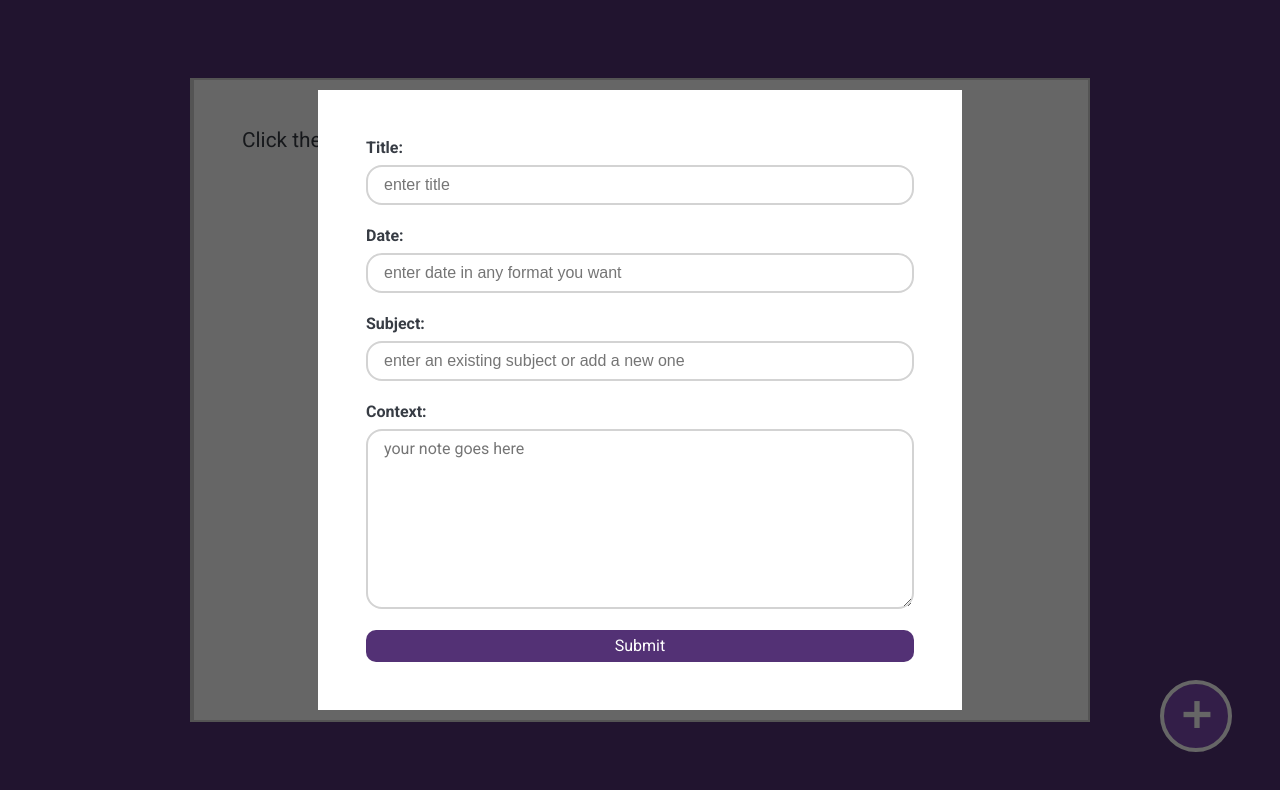
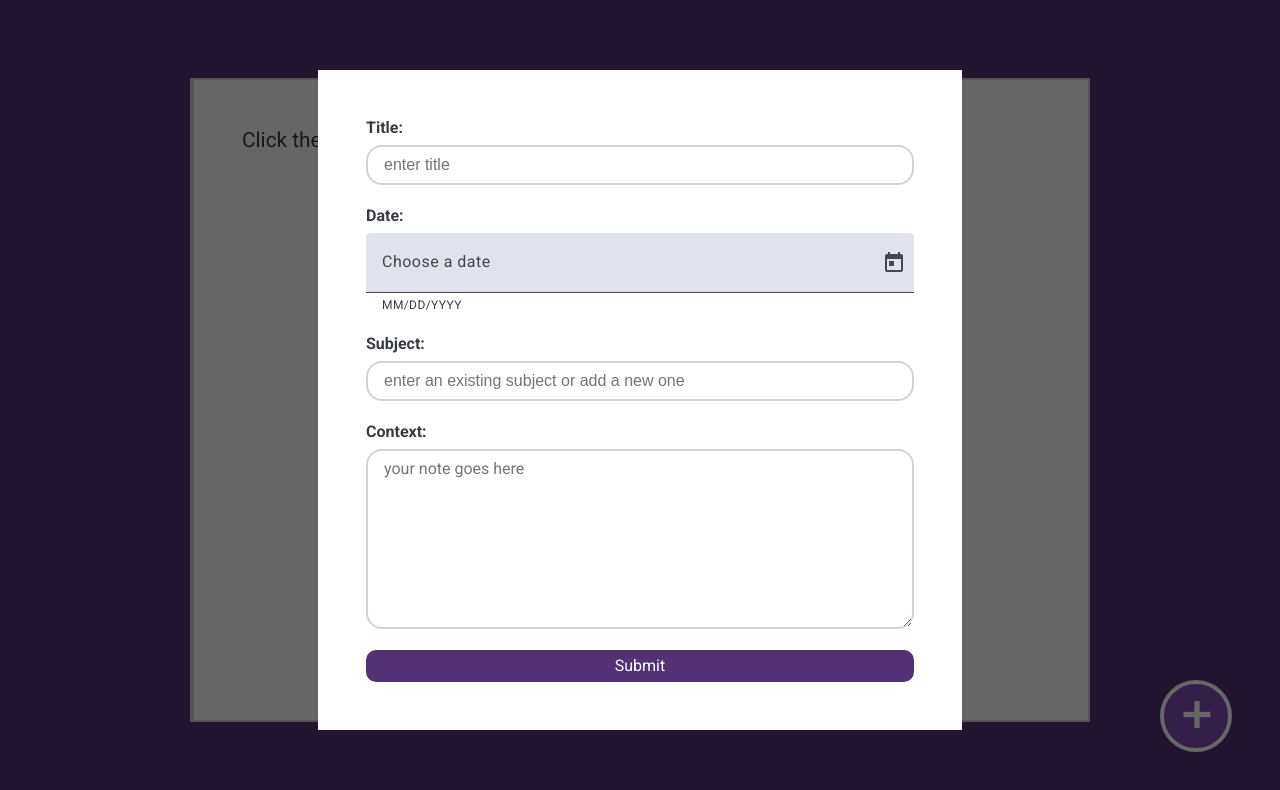
Before and after one commit to TheaAleksovDev/angularNotesProject, an Angular app: page / in a window 1280 px wide. Both pictures are taken after a click on the element "add". Shown: the top 790 px of the page. Built offline with nearby package versions, Linux system fonts and the light colour scheme.

Commit message:
Added datepicker

```diff
--- a/src/app/components/add-note-popup/add-note-popup.component.html
+++ b/src/app/components/add-note-popup/add-note-popup.component.html
@@ -15,14 +15,20 @@
       </div>
       <div>
         <label for="date">Date:</label>
-        <input
-          type="text"
-          id="date"
-          name="date"
-          [(ngModel)]="formData.date"
-          placeholder="enter date in any format you want"
-          required
-        />
+        <mat-form-field>
+          <mat-label>Choose a date</mat-label>
+          <input
+            matInput
+            [matDatepicker]="picker"
+            (dateInput)="onDateChange($event)"
+          />
+          <mat-hint>MM/DD/YYYY</mat-hint>
+          <mat-datepicker-toggle
+            matIconSuffix
+            [for]="picker"
+          ></mat-datepicker-toggle>
+          <mat-datepicker #picker></mat-datepicker>
+        </mat-form-field>
       </div>
       <div>
         <label for="subject">Subject:</label>
@@ -38,7 +44,7 @@
       <div>
         <label for="context">Context:</label>
         <textarea
-        placeholder="your note goes here"
+          placeholder="your note goes here"
           id="context"
           name="context"
           [(ngModel)]="formData.context"
--- a/src/app/components/add-note-popup/add-note-popup.component.ts
+++ b/src/app/components/add-note-popup/add-note-popup.component.ts
@@ -7,17 +7,29 @@ import { Output } from '@angular/core';
 
 import { NotesService } from '../notes/notes.service';
 import { CommonModule } from '@angular/common';
+import { ChangeDetectionStrategy } from '@angular/core';
+import { MatDatepickerModule } from '@angular/material/datepicker';
+import { MatInputModule } from '@angular/material/input';
+import { MatFormFieldModule } from '@angular/material/form-field';
+import { provideNativeDateAdapter } from '@angular/material/core';
 
 @Component({
   selector: 'app-add-note-popup',
   standalone: true,
-  imports: [FormsModule, CommonModule],
+  imports: [
+    FormsModule,
+    CommonModule,
+    MatFormFieldModule,
+    MatInputModule,
+    MatDatepickerModule,
+  ],
+  providers: [provideNativeDateAdapter()],
+  changeDetection: ChangeDetectionStrategy.OnPush,
   templateUrl: './add-note-popup.component.html',
   styleUrl: './add-note-popup.component.css',
 })
 export class AddNotePopupComponent {
   success: boolean = true;
-
   formData: Form = {
     title: '',
     date: '',
@@ -28,26 +40,26 @@ export class AddNotePopupComponent {
   private notesService = inject(NotesService);
 
   @Output() closed = new EventEmitter<void>();
-  @Output() addedNote = new EventEmitter<string>()
+  @Output() addedNote = new EventEmitter<string>();
 
   onClick() {
     this.closed.emit();
   }
 
-  onAddedNote(){
-    this.addedNote.emit(this.formData.subject)
+  onAddedNote() {
+    this.addedNote.emit(this.formData.subject);
   }
 
-  private convertToDate(dateString: string): Date {
-    const [day, month, year] = dateString.split('-').map(Number);
-    return new Date(year, month - 1, day);
+  onDateChange(event: any): void {
+    console.log(event.target.value);
+    this.formData.date = event.target.value;
   }
 
   addNote() {
     this.success = this.notesService.addNote(this.formData);
     if (this.success && this.success) {
       this.closed.emit();
-      this.onAddedNote()
+      this.onAddedNote();
     }
   }
 }
--- a/src/app/components/note/note.component.html
+++ b/src/app/components/note/note.component.html
@@ -4,12 +4,9 @@
   (delete)="onDeleteClick($event)"
   [id]="note.id"
 ></app-delete-note-popup>
-<div class="note" >
-  <div (click)="onClick()"
-  >
+<div class="note">
+  <div (click)="onClick()">
     <h2 class="note-title">
-
-
       <div>
         <mat-icon
           [ngClass]="{ 'chevron-down': selectedNote === note.id }"
@@ -18,10 +15,13 @@
         >
         {{ note.title }}
       </div>
-  <mat-icon class="delete-icon" (click)="openCloseDeletePopup()">delete</mat-icon>
-
+      <mat-icon class="delete-icon" (click)="openCloseDeletePopup()"
+        >delete</mat-icon
+      >
     </h2>
-  <h4 class="note-date" *ngIf="selectedNote === note.id">{{ note.date }}</h4>
+    <h4 class="note-date" *ngIf="selectedNote === note.id">
+      {{ note.date | date }}
+    </h4>
     <p class="note-context" *ngIf="selectedNote === note.id">
       {{ note.context }}
     </p>
```
Lines whose indentation alone changed are shown as unchanged.
